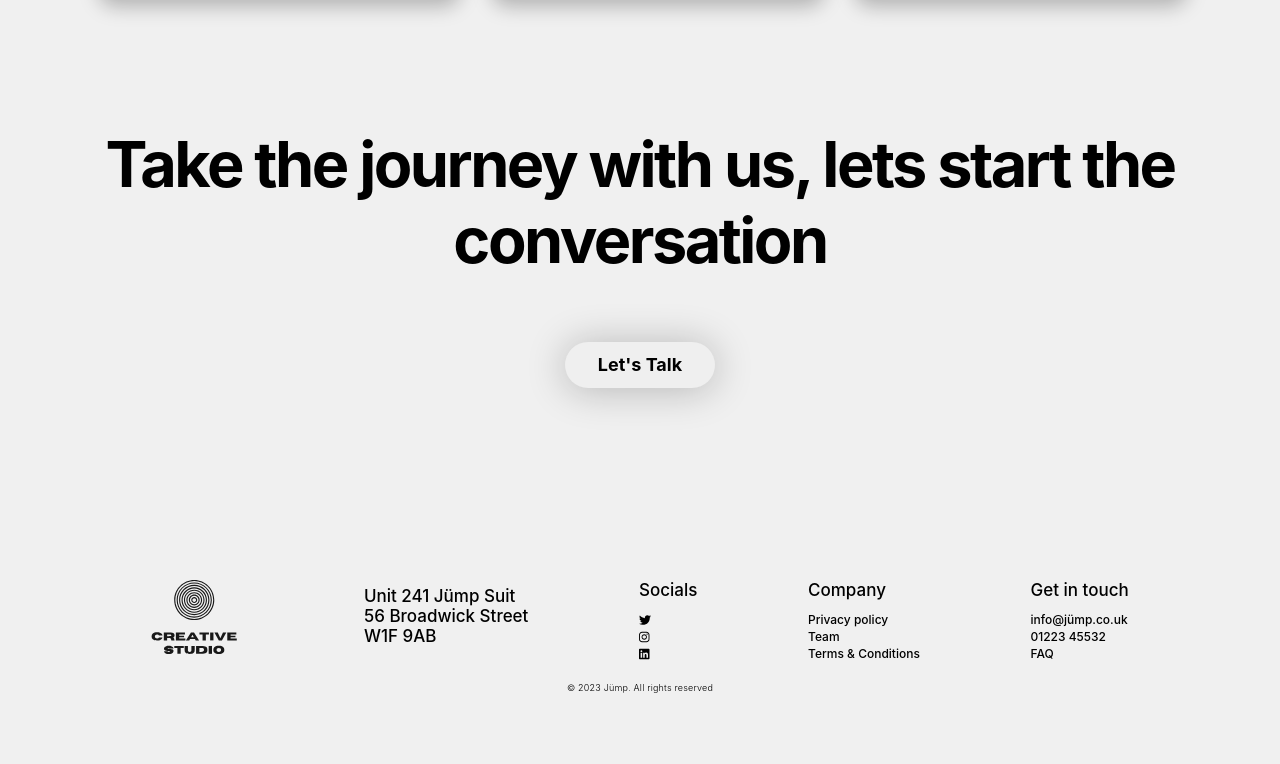
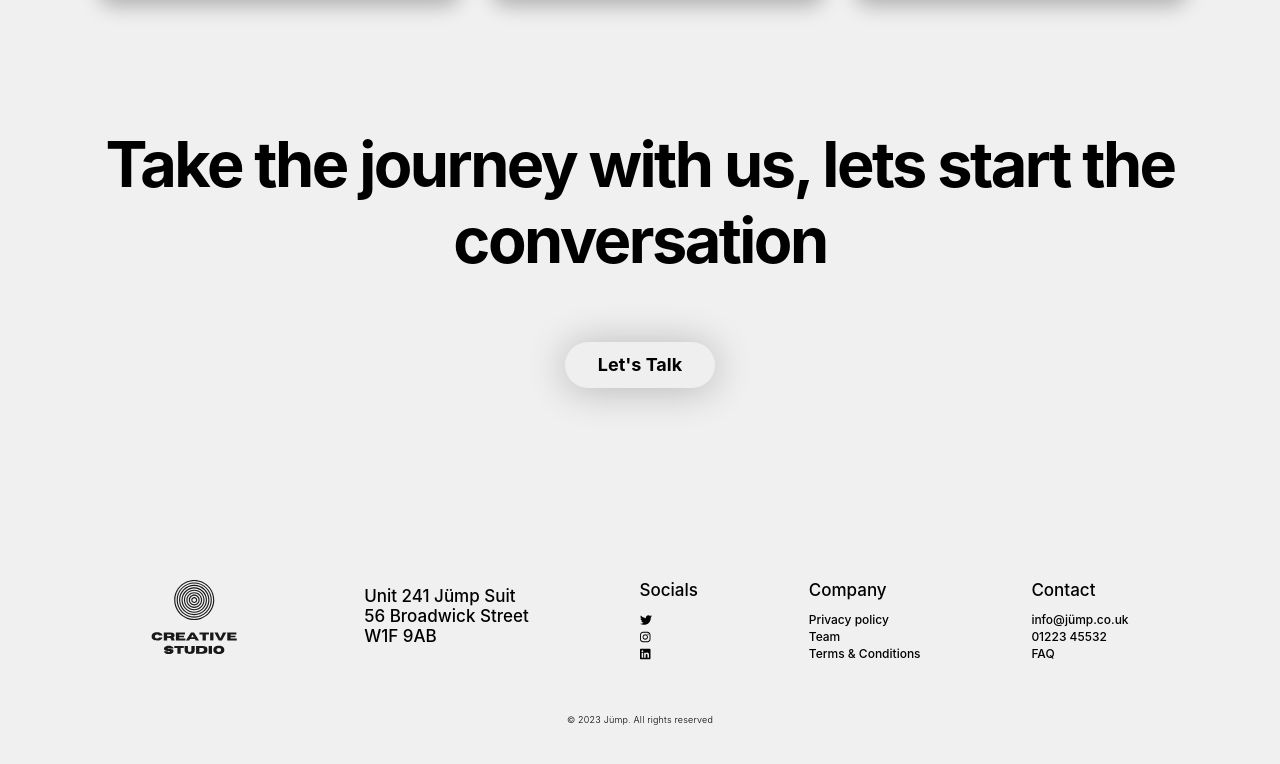
Before and after one commit to LadiDawodu/app, a React (Create React App) app: page / in a window 1280 px wide. Shown: the part 4451-5215 px from the top of the page. Built offline with nearby package versions, Linux system fonts and the light colour scheme.

Commit message:
final draft commit

```diff
--- a/src/containers/footer/Footer.jsx
+++ b/src/containers/footer/Footer.jsx
@@ -37,7 +37,7 @@ const Footer = () => {
 
             <div className='jump__footer-links_div'>
 
-            <h4>Get in touch</h4>
+            <h4>Contact</h4>
               <p>info@jümp.co.uk</p>
               <p> 01223 45532</p>
               <p>FAQ</p>
--- a/src/containers/footer/footer.css
+++ b/src/containers/footer/footer.css
@@ -122,6 +122,10 @@
 
 }
 
+.jump__footer-copyright{
+    margin-top: 2rem;
+    text-align: center;
+}
 
 .jump__footer-copyright p{
     cursor: pointer;
```
